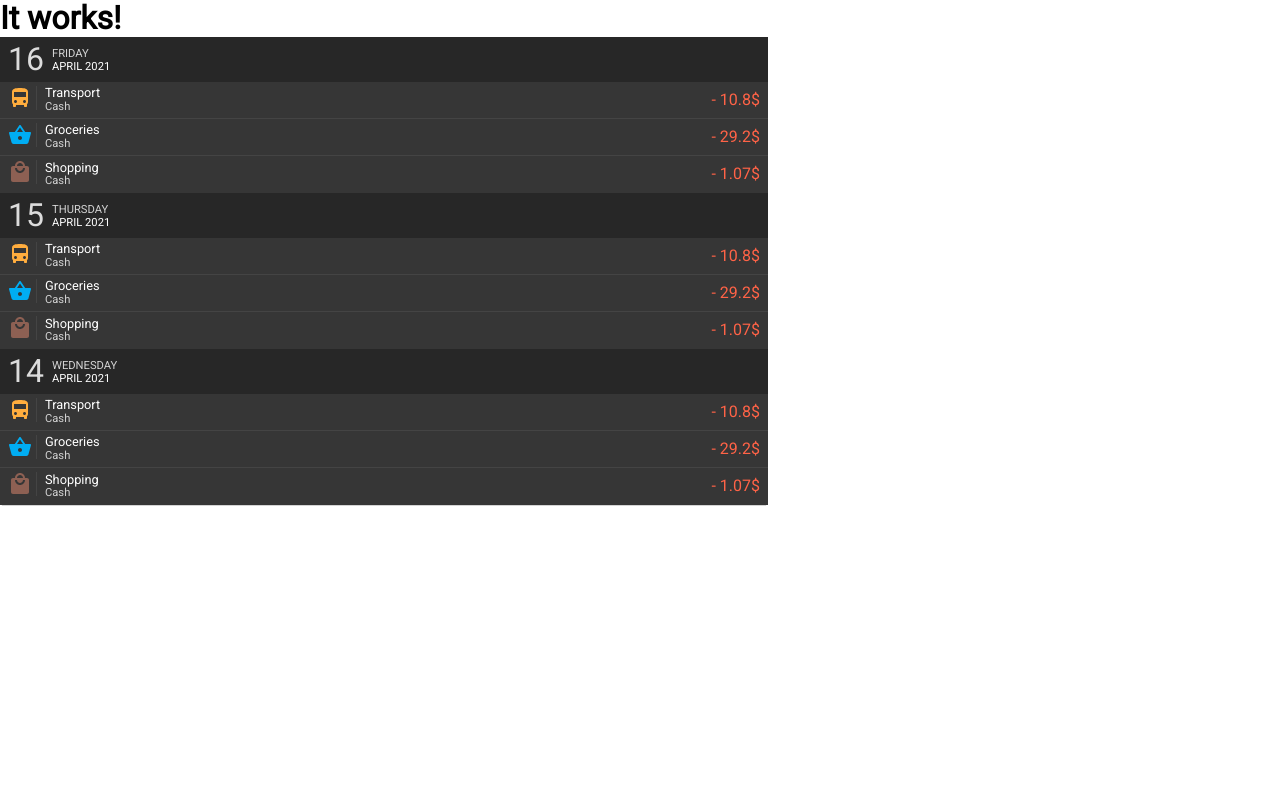
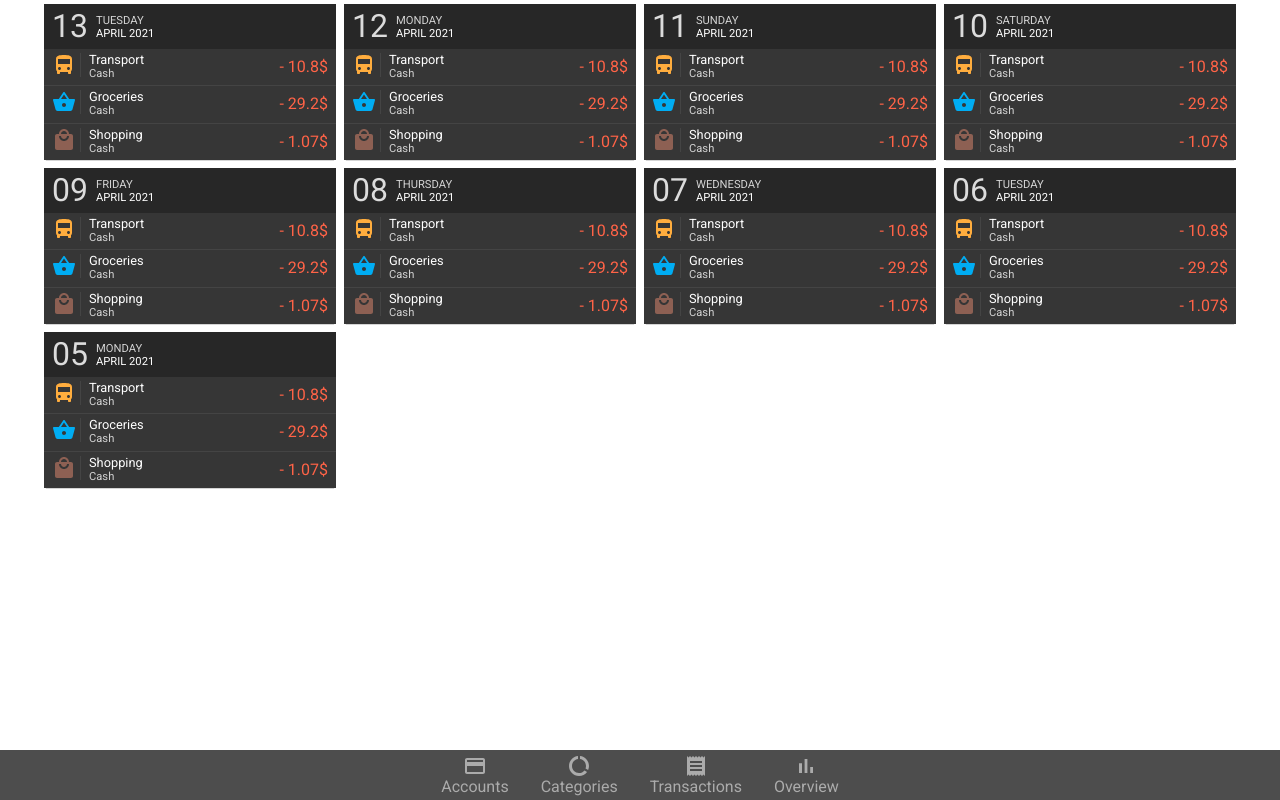
Before and after one commit to async-devil/react-updated, a React (Create React App) app: page / in a window 1280 px wide. Built offline with nearby package versions, Linux system fonts and the light colour scheme.

Commit message:
feat: updated main page

```diff
--- a/src/App.tsx
+++ b/src/App.tsx
@@ -1,5 +1,14 @@
 import React from "react";
 import ExpenseGroup from "./components/ExpenseItem/ExpenseGroup";
+import Wrapper from "./components/UI/ExpensesWrapper";
+import Footer from "./components/UI/Footer";
+
+enum Pages {
+	Accounts = 1,
+	Categories = 2,
+	Transactions = 3,
+	Overview = 4,
+}
 
 const expenseList = [
 	{
@@ -30,12 +39,46 @@ const expenseList = [
 
 function App() {
 	return (
-		<main>
-			<h1>It works!</h1>
-			<ExpenseGroup date={new Date(2021, 3, 16)} expenses={expenseList}></ExpenseGroup>
-			<ExpenseGroup date={new Date(2021, 3, 15)} expenses={expenseList}></ExpenseGroup>
-			<ExpenseGroup date={new Date(2021, 3, 14)} expenses={expenseList}></ExpenseGroup>
-		</main>
+		<div id="page">
+			<main>
+				<Wrapper>
+					<ExpenseGroup date={new Date(Date.now())} expenses={expenseList}></ExpenseGroup>
+					<ExpenseGroup
+						date={new Date(Date.now() - 24 * 60 * 60 * 1000)}
+						expenses={expenseList}
+					></ExpenseGroup>
+					<ExpenseGroup
+						date={new Date(Date.now() - 2 * 24 * 60 * 60 * 1000)}
+						expenses={expenseList}
+					></ExpenseGroup>
+					<ExpenseGroup
+						date={new Date(Date.now() - 3 * 24 * 60 * 60 * 1000)}
+						expenses={expenseList}
+					></ExpenseGroup>
+					<ExpenseGroup
+						date={new Date(Date.now() - 4 * 24 * 60 * 60 * 1000)}
+						expenses={expenseList}
+					></ExpenseGroup>
+					<ExpenseGroup
+						date={new Date(Date.now() - 5 * 24 * 60 * 60 * 1000)}
+						expenses={expenseList}
+					></ExpenseGroup>
+					<ExpenseGroup
+						date={new Date(Date.now() - 6 * 24 * 60 * 60 * 1000)}
+						expenses={expenseList}
+					></ExpenseGroup>
+					<ExpenseGroup
+						date={new Date(Date.now() - 7 * 24 * 60 * 60 * 1000)}
+						expenses={expenseList}
+					></ExpenseGroup>
+					<ExpenseGroup
+						date={new Date(Date.now() - 8 * 24 * 60 * 60 * 1000)}
+						expenses={expenseList}
+					></ExpenseGroup>
+				</Wrapper>
+			</main>
+			<Footer activePageIndex={Pages.Transactions}></Footer>
+		</div>
 	);
 }
 
```
